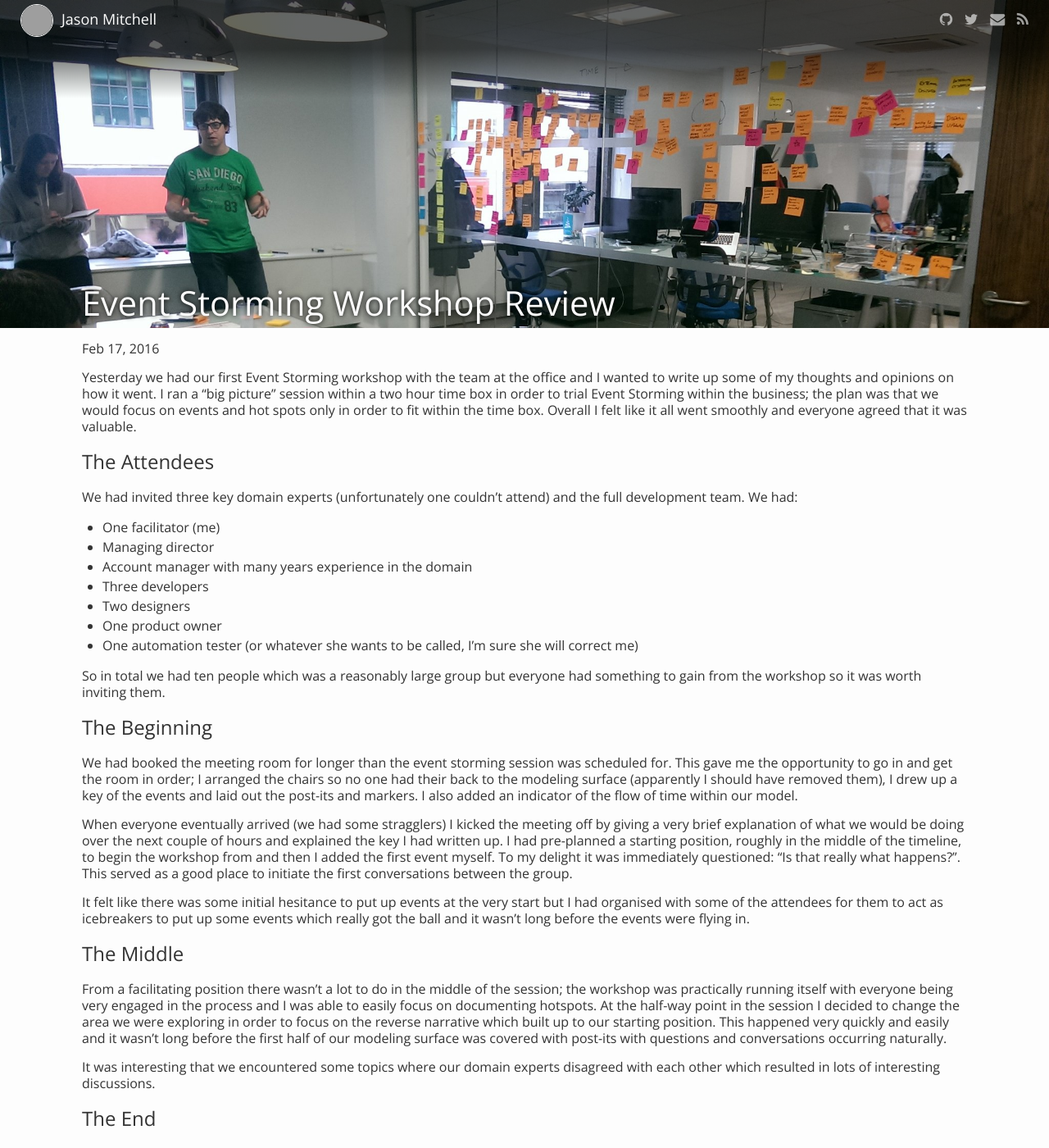
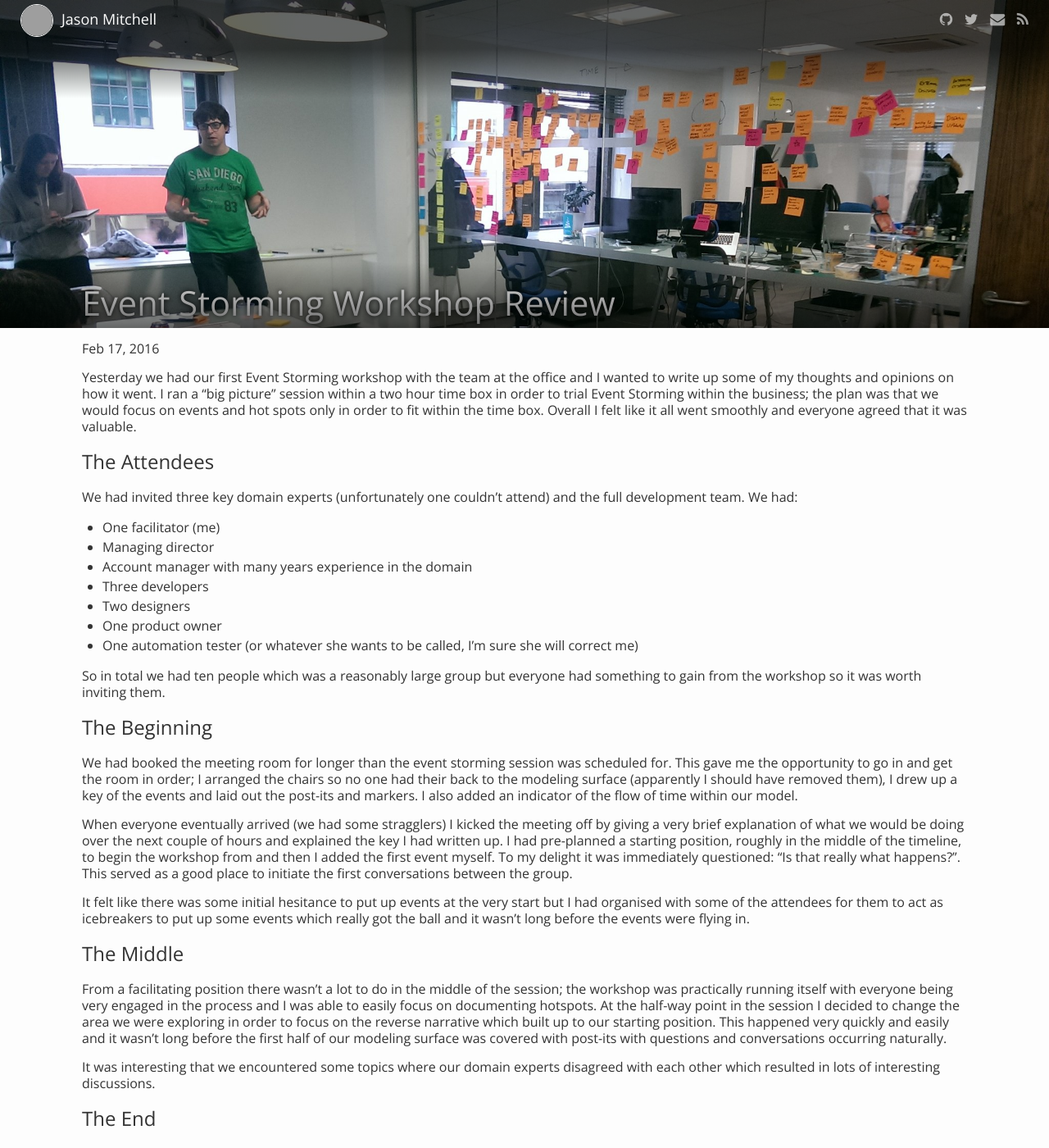
Before and after one commit to jsoncodes/jsoncodes.github.io, a Jekyll site: the page built from _posts/ddd/2016-02-16-event-storming-workshop-review.markdown, in a window 1280 px wide and 1400 px high. Shown: the whole window at 82% size. Built offline with Jekyll 4.4.1, drawn with Linux system fonts in a browser that asks for light colours; nearby versions of some CDN libraries; comment, search, counter and statistics services are not loaded; grey boxes are pictures that could not be loaded.

Commit message:
Update _post.scss

```diff
--- a/_sass/components/_post.scss
+++ b/_sass/components/_post.scss
@@ -11,7 +11,7 @@
     width:100%;
     height:100%;
     display:inline-block;
-    background: linear-gradient(to bottom, rgba(0,0,0,0.6) 0px, rgba(0,0,0,0.6) 60px,rgba(0,0,0,0) 120px);
+    background: linear-gradient(to bottom, rgba(0,0,0,0.6) 0px, rgba(0,0,0,0.6) 60px,rgba(0,0,0,0) 120px), linear-gradient(to top, rgba(0, 0, 0, 0.6) 0px, transparent 80px);
   }
 
   img {
```
